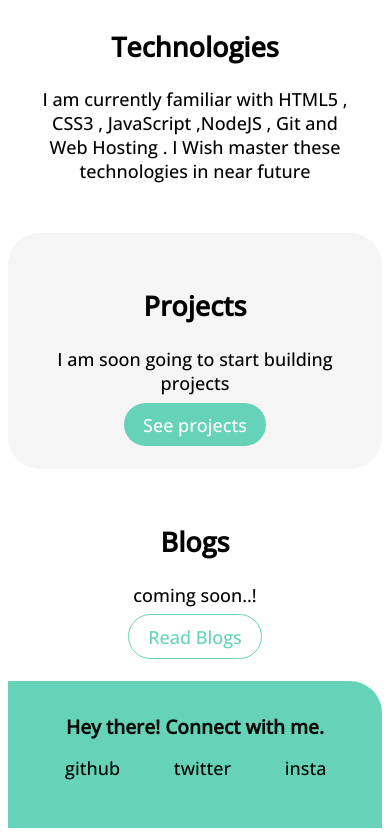
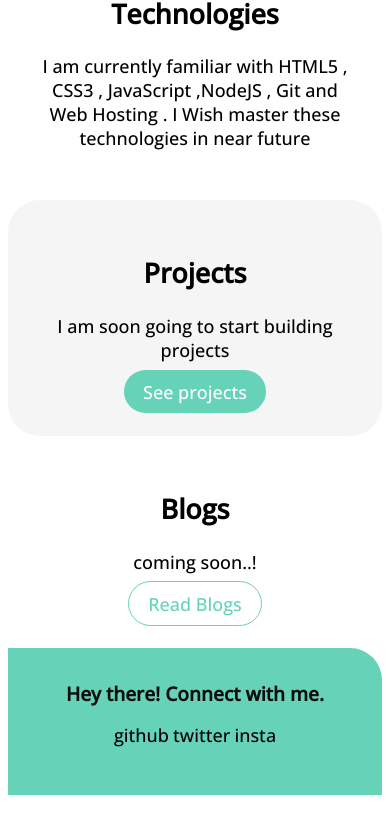
Before and after one commit to abhiawatade/abhiawatade-site, a plain HTML site: page index.html in a window 390 px wide. Shown: the part 887-1723 px from the top of the page. After the commit the page ends 1690 px from the top, so only its background shows below. Drawn offline with nearby package versions, Linux system fonts and the light colour scheme.

Commit message:
improvement for mobile view
updated padding value of .inline.list in css.

```diff
--- a/style.css
+++ b/style.css
@@ -39,7 +39,7 @@
 
 .list-non-bullet{list-style: none;}
 
-.inline-list{display: inline; padding-right: 1.5rem;padding-left: 1.6rem;}
+.inline-list{display: inline; padding: 0rem;}
 
 .navigation{background-color: var(--primary-color);
     border-bottom-left-radius: 2rem;
```
